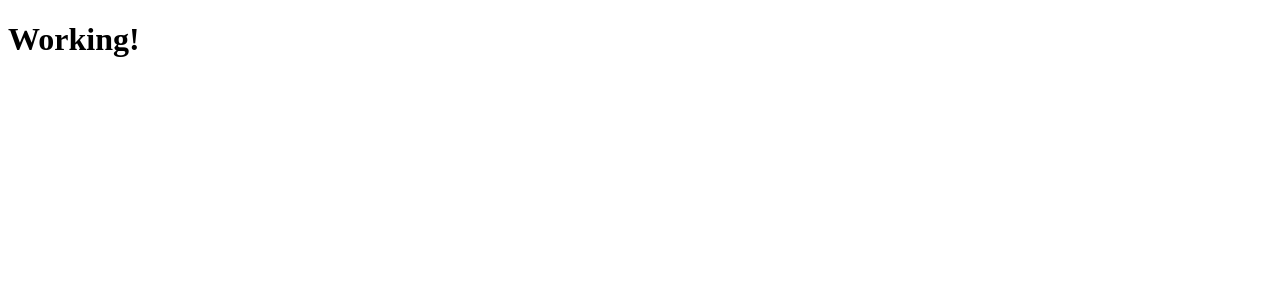
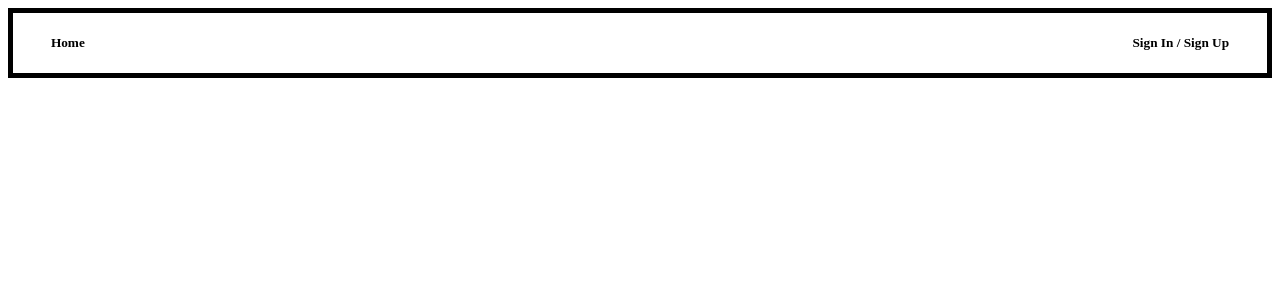
Before and after one commit to AngelEvelyn/Lang-Chat, a React app: page / in a window 1280 px wide. Shown: the top 300 px of the page. Built offline with nearby package versions, Linux system fonts and the light colour scheme; the HTML template or start-up script is replaced by a standard one.

Commit message:
Add NavBar

```diff
--- a/client/App.js
+++ b/client/App.js
@@ -1,9 +1,10 @@
 import React from 'react';
+import Navbar from './Navbar';
 
 function App() {
   return (
     <div>
-      <h1>Working!</h1>
+      <Navbar />
     </div>
   );
 }
--- /dev/null
+++ b/client/Navbar.js
@@ -0,0 +1,23 @@
+import React from 'react'
+import styled from 'styled-components';
+
+
+function Navbar() {
+  return (
+    <NavbarStyled>
+      <h5>Home</h5>
+      <h5>Sign In / Sign Up</h5>
+    </NavbarStyled>
+  );
+}
+
+const NavbarStyled = styled.div`
+  display: flex;
+  justify-content: space-between;
+  padding: 0px 3%;
+  border-style: solid;
+  border-width: 5px;
+  border-color: black;
+`
+
+export default Navbar;
```
